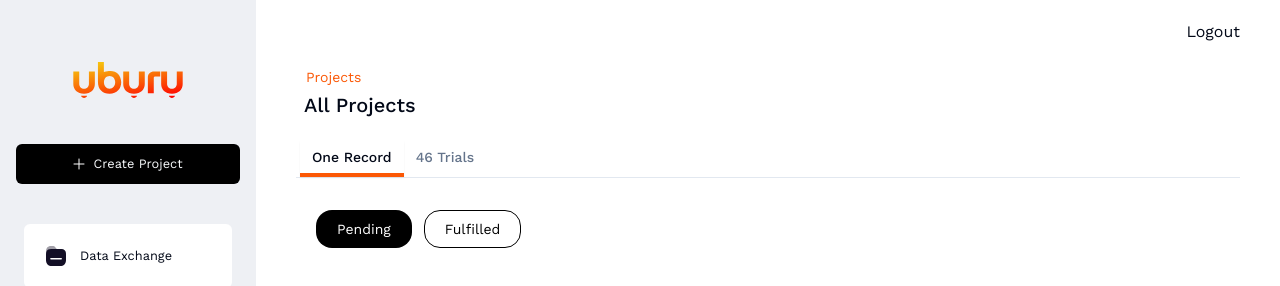
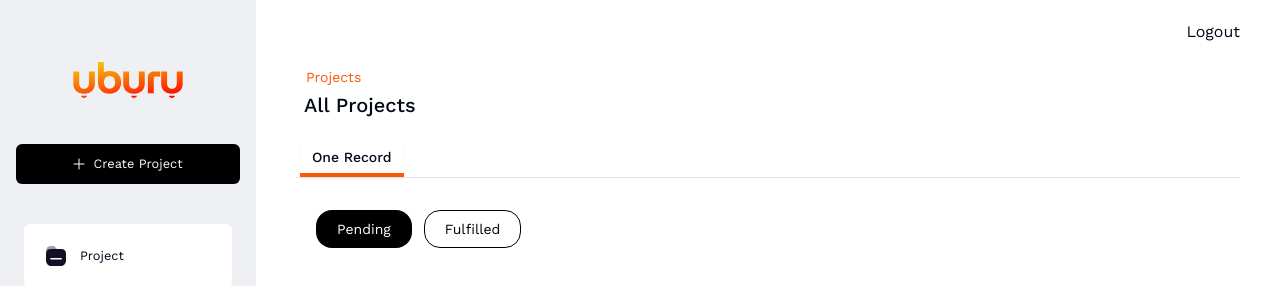
Before and after one commit to Uburu-Inc/46trials-frontend, a Next.js app: page /dashboard/pages/data-exchange in a window 1280 px wide. Shown: the top 286 px of the page. Built offline with nearby package versions, Linux system fonts and the light colour scheme.

Commit message:
Chore: Removed tab

```diff
--- a/src/app/components/sidebar/constant.ts
+++ b/src/app/components/sidebar/constant.ts
@@ -10,7 +10,7 @@ export interface MenuItemsTypes {
 
 export const MenuItems: Array<MenuItemsTypes> = [
   {
-    text: "Data Exchange",
+    text: "Project",
     Icon: DataExchange,
     path: "/dashboard/pages/data-exchange",
   },
--- a/src/app/dashboard/pages/data-exchange/page.tsx
+++ b/src/app/dashboard/pages/data-exchange/page.tsx
@@ -13,11 +13,9 @@ function DataExchange({ searchParams }: NextServerSideSearchParameterTypes) {
         current={current as string}
         title={[
           { value: "onerecord", text: "One Record" },
-          { value: "46trials", text: "46 Trials" },
         ]}
         interfaceItems={[
           { value: "onerecord", component: <OneRecord /> },
-          { value: "46trials", component: <></> },
         ]}
       />
     </div>
```
